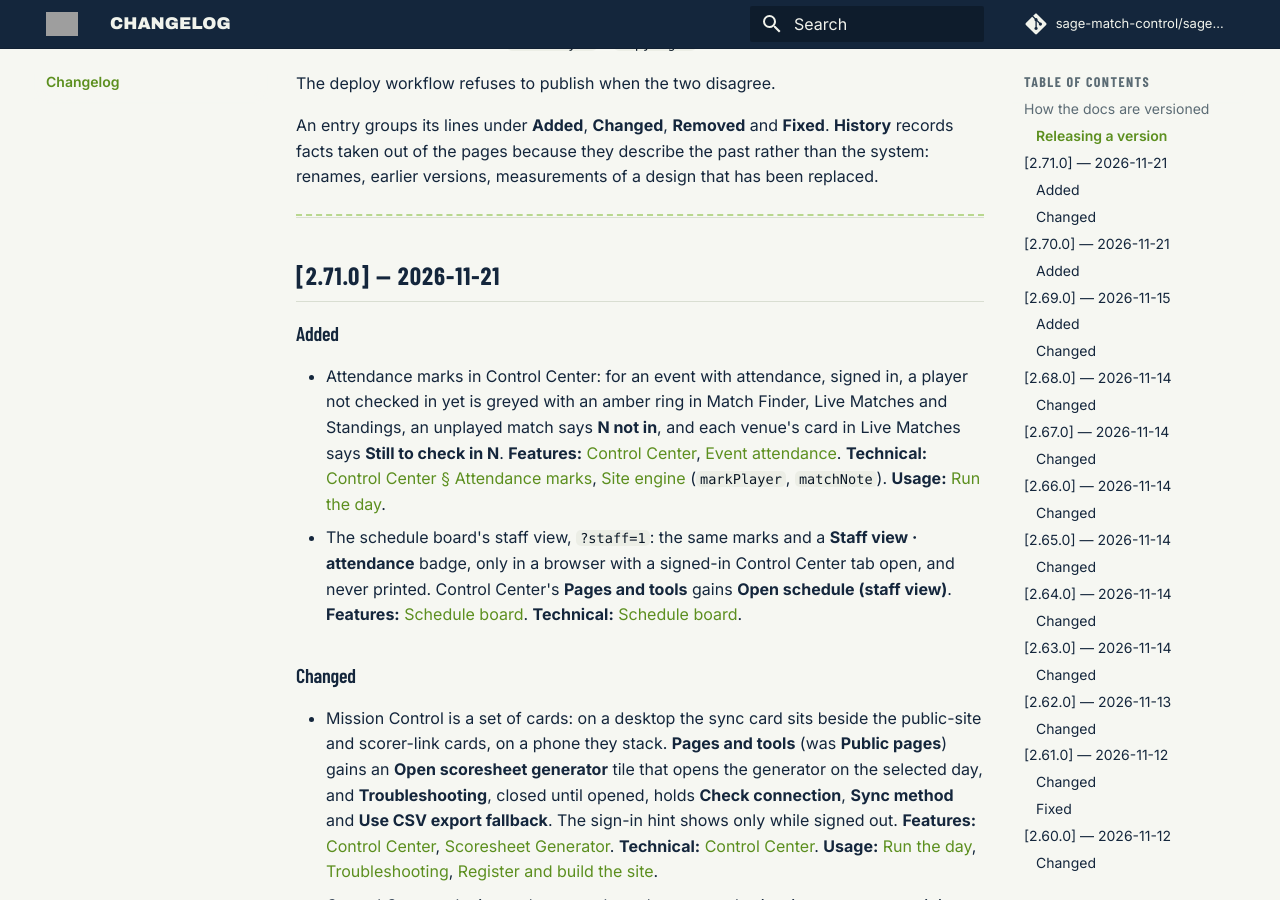
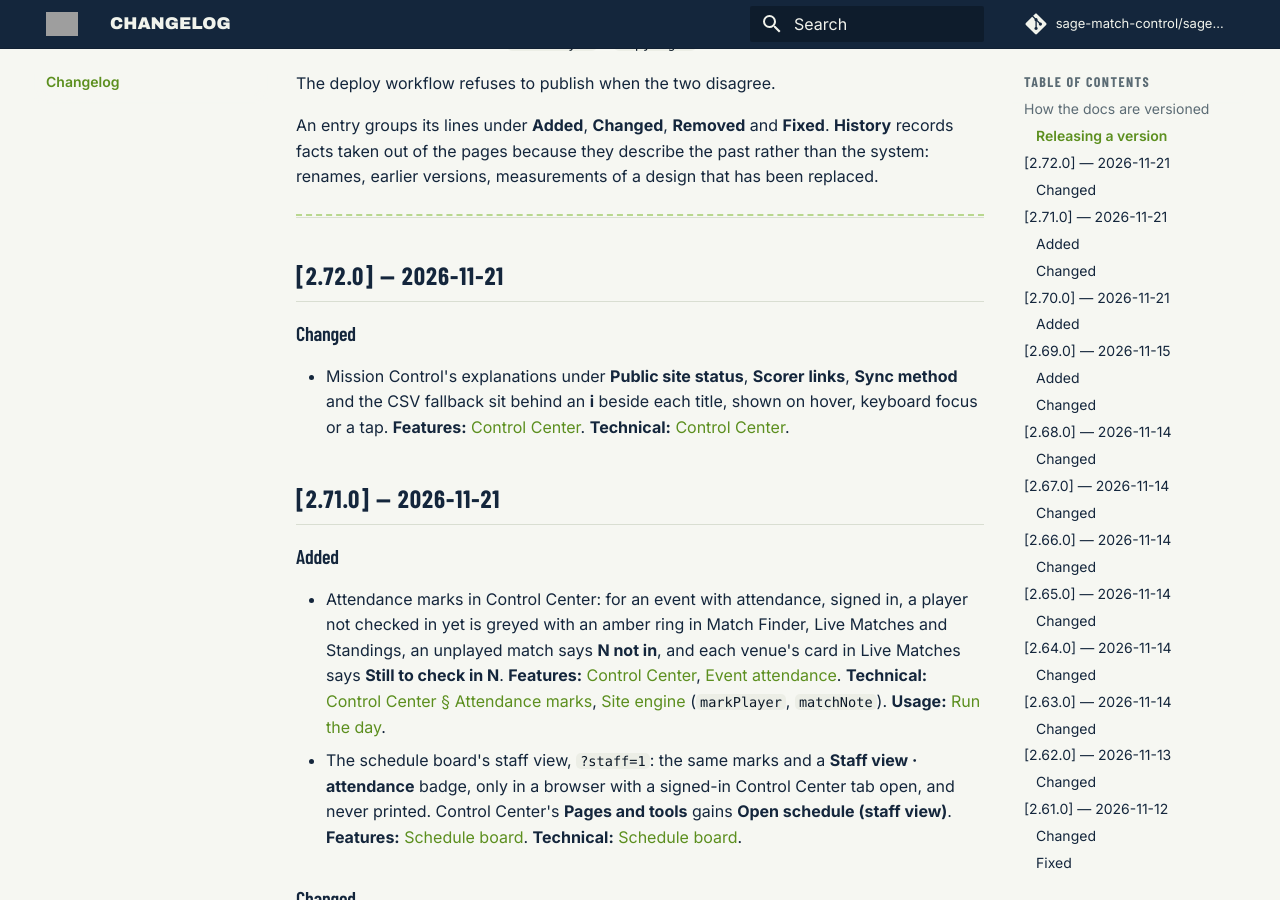
Before and after one commit to sage-match-control/sage-docs, an MkDocs documentation site: the page built from docs/changelog.md, in a window 1280 px wide and 900 px high, scrolled down 1027 px. Built offline with MkDocs 1.6.1 and Material for MkDocs 9.7.7, drawn with Linux system fonts in a browser that asks for light colours; comment, search, counter and statistics services are not loaded.

Commit message:
docs 2.72.0: Mission Control's explanations behind an (i) beside each card's title
Co-Authored-By: Claude Opus 5.5 <noreply@anthropic.com>

```diff
--- a/docs/changelog.md
+++ b/docs/changelog.md
@@ -36,6 +36,15 @@ rather than the system: renames, earlier versions, measurements of a design that
 has been replaced.
 
 ---
+
+## [2.72.0] — 2026-11-21
+
+### Changed
+
+- Mission Control's explanations under **Public site status**, **Scorer links**, **Sync method** and the CSV
+  fallback sit behind an **i** beside each title, shown on hover, keyboard focus or a tap. **Features:**
+  [Control Center](features/control-center.md#mission-control). **Technical:** [Control
+  Center](technical/control-center.md#narrow-screens).
 
 ## [2.71.0] — 2026-11-21
 
--- a/mkdocs.yml
+++ b/mkdocs.yml
@@ -6,7 +6,7 @@ repo_name: sage-match-control/sage-docs
 edit_uri: edit/main/docs/
 # The docs version. Bump it with a new entry at the top of docs/changelog.md;
 # the deploy workflow checks the two agree.
-copyright: 'S.A.G.E. Documentation <a href="https://sage-match-control.github.io/sage-docs/changelog/">v2.71.0</a>'
+copyright: 'S.A.G.E. Documentation <a href="https://sage-match-control.github.io/sage-docs/changelog/">v2.72.0</a>'
 
 docs_dir: docs
 
```
Also changed, not shown: docs/features/control-center.md (+3 -1 lines), docs/technical/control-center.md (+5 -0 lines).
